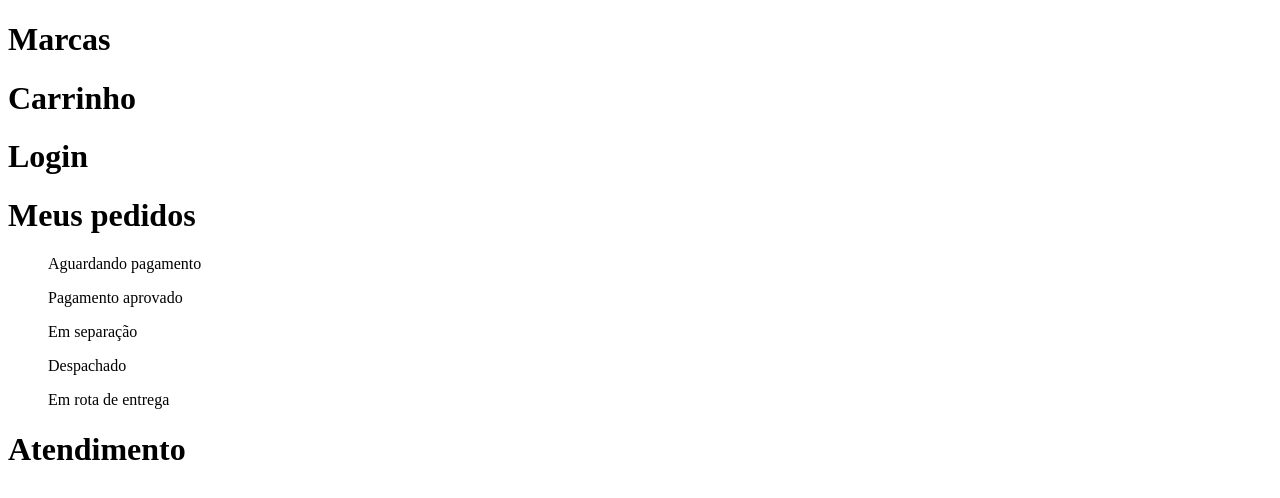
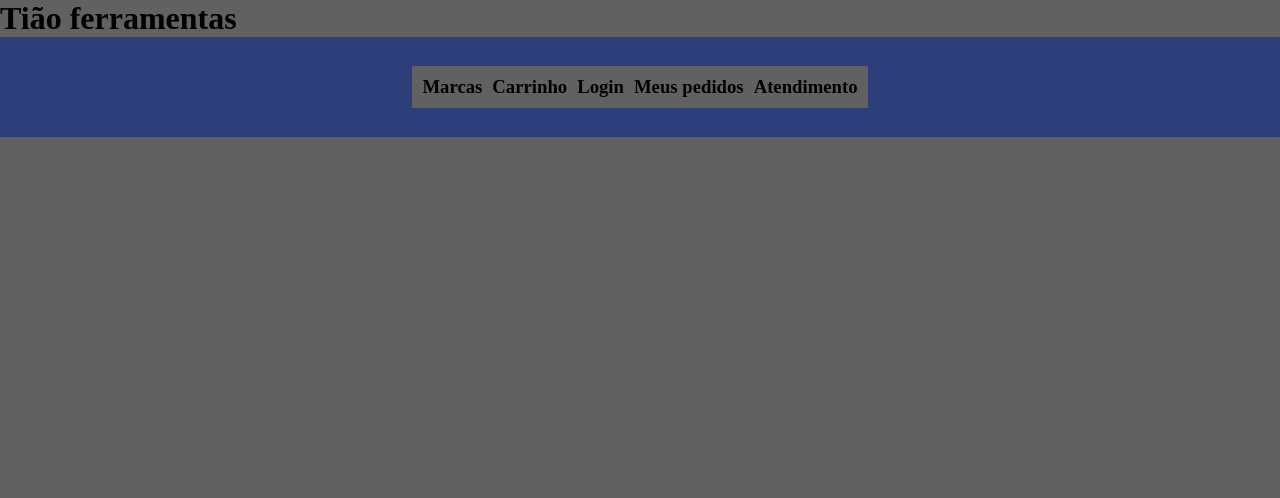
Before and after one commit to Alissoonn/PROJETO-TI-O, a plain HTML site: page index.html in a window 1280 px wide. Drawn offline with Linux system fonts and the light colour scheme.

Commit message:
atualização

```diff
--- a/estilo.css
+++ b/estilo.css
@@ -0,0 +1,27 @@
+*{
+    background-color: #616161;
+    margin: auto;
+  }
+
+  div.central {
+      display: flex;
+  }
+
+  div.cabecalho {
+      display: flex;
+      justify-content: center;
+      width: 100%;
+      height: 100px;
+      background-color: #2D3F7B
+  }
+
+  hgroup {
+    display: flex;
+    justify-content: center;
+    padding: 10px;
+    gap: 10px;
+}
+
+head{
+
+}
--- a/index.html
+++ b/index.html
@@ -1,23 +1,33 @@
 <!DOCTYPE html>
-<html lang="en">
+<html lang="pt-br">
+
 <head>
     <meta charset="UTF-8">
     <meta name="viewport" content="width=device-width, initial-scale=1.0">
+    <link rel="stylesheet" href="./estilo.css">
     <title>Tião ferramentas</title>
+    <h1>Tião ferramentas</h1>
 </head>
-<header>
-    <h1>Marcas</h1>
-    <h1>Carrinho</h1>
-    <h1>Login</h1>
-    <h1>Meus pedidos</h1>
-        <ul>Aguardando pagamento</ul>
+<body>
+    <div class="central">
+        <div class="cabecalho">
+            <header>
+                <hgroup>
+                    <h3>Marcas</h3>
+                    <h3>Carrinho</h3>
+                    <h3>Login</h3>
+                    <h3>Meus pedidos</h3>
+                    <h3>Atendimento</h3>
+                </hgroup>
+                <!--
+        <ol>Aguardando pagamento</ul>
         <ul>Pagamento aprovado</ul>
         <ul>Em separação</ul>
         <ul>Despachado</ul>
         <ul>Em rota de entrega</ul>
-    <h1>Atendimento</h1>
-</header>
-<body>
-
+    -->
+            </header>
+        </div>
+    </div>
 </body>
 </html>
```
